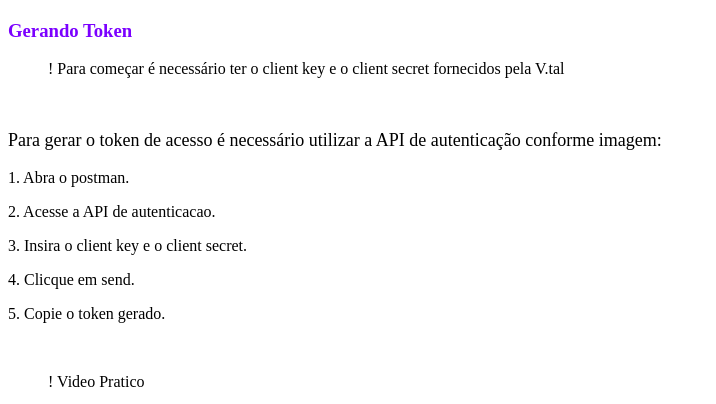
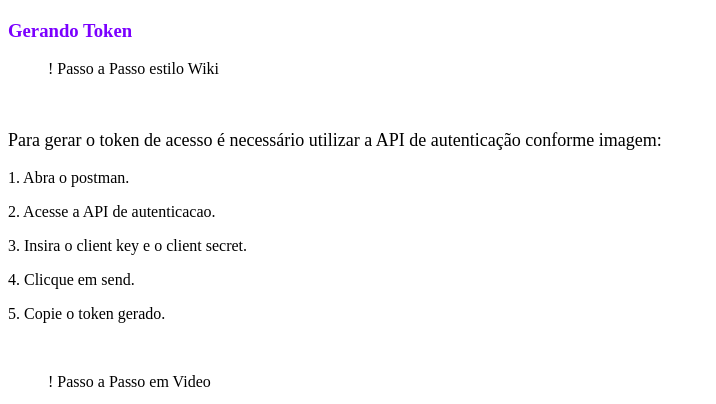
Before and after one commit to nickolemorais/numero1, a plain HTML site: page autenticacao.html in a window 1280 px wide. Shown: the part 445-849 px from the top of the page, without its empty margins (0-716 px from the left). Drawn offline with Linux system fonts and the light colour scheme; grey boxes are pictures that could not be loaded.

Commit message:
Add files via upload

```diff
--- a/autenticacao.html
+++ b/autenticacao.html
@@ -18,7 +18,7 @@
 
 <br>
 <H3 style="color: rgb(123, 0, 255);">Gerando Token</H3>
-<blockquote class="is-info">! Para começar é necessário ter o client key e o client secret fornecidos pela V.tal</blockquote>
+<blockquote class="is-info">! Passo a Passo estilo Wiki</blockquote>
 <br>
 <p style="font-size: 18px;">Para  gerar o token de acesso é necessário utilizar a API de autenticação conforme imagem:</p>
 
@@ -31,7 +31,7 @@
 
 <br>
 
-<blockquote class="is-info">! Video Pratico</blockquote>
+<blockquote class="is-info">! Passo a Passo em Video</blockquote>
 <iframe width="427px" height="240px" src="https://www.youtube.com/embed/C62zBHsEhO4" title="nick portal dev   temp" frameborder="0" allow="accelerometer; autoplay; clipboard-write; encrypted-media; gyroscope; picture-in-picture; web-share" allowfullscreen></iframe>
 <br>
 </body>
```
